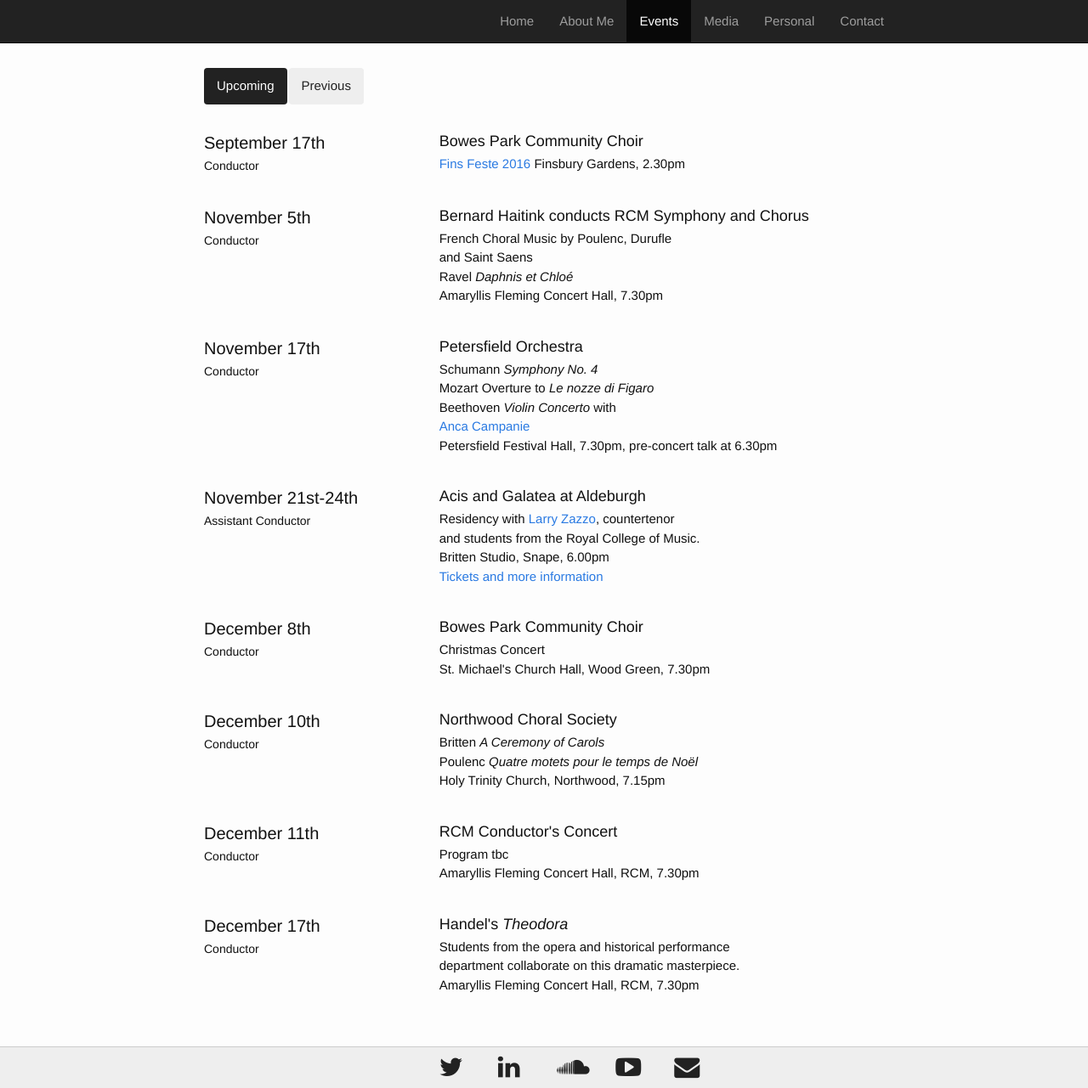
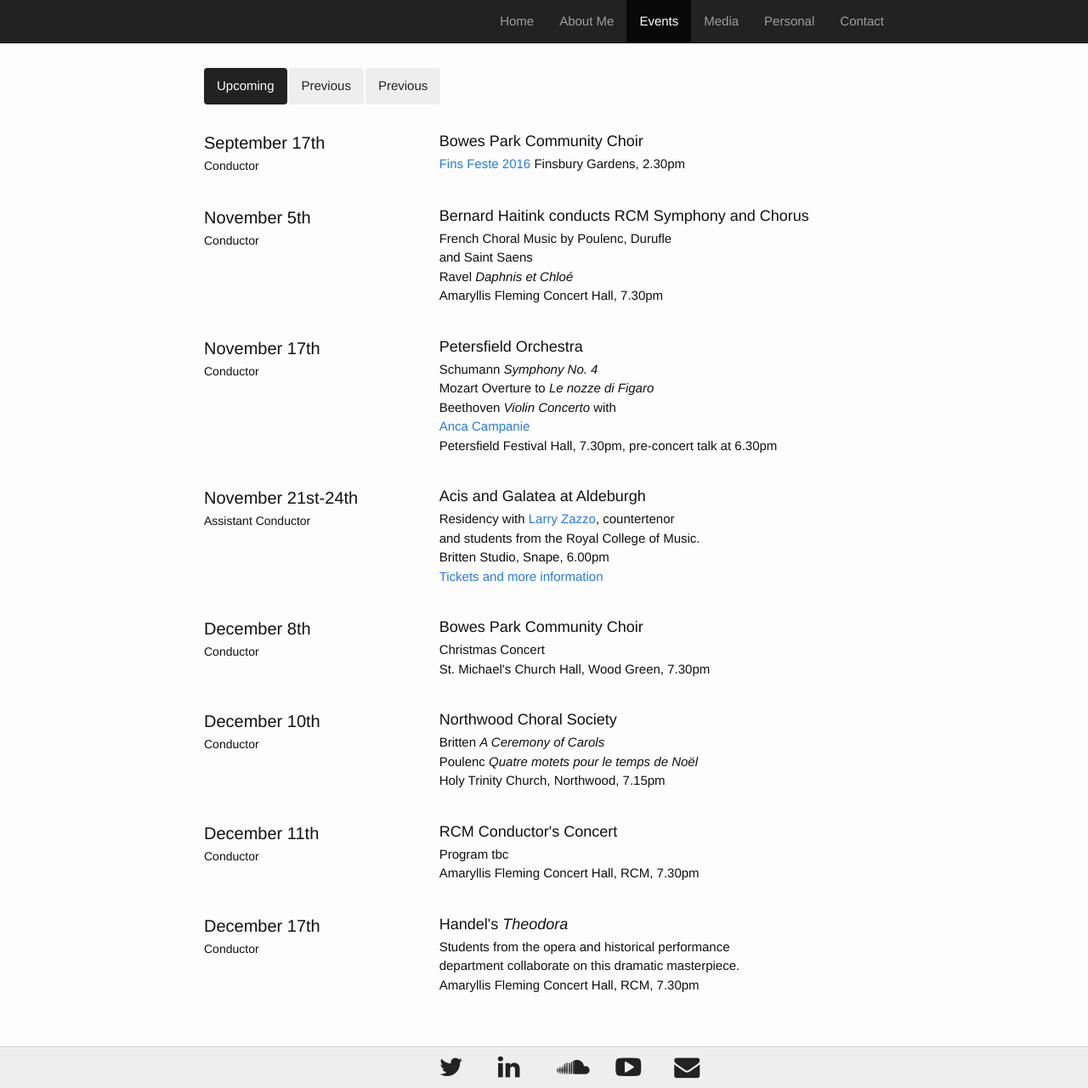
Before and after one commit to musicman10201/musicman10201.github.io, a Jekyll site: the page built from events.html, in a window 1280 px wide and 1281 px high. Shown: the whole window at 85% size. Built offline with Jekyll 4.4.1, drawn with Linux system fonts in a browser that asks for light colours.

Commit message:
Update events.html

```diff
--- a/_layouts/events.html
+++ b/_layouts/events.html
@@ -11,6 +11,8 @@
         </li>
         <li {% if page.path == 'previous_events.html' %} class="active"{% endif %}>
           <a href="/previous_events/">Previous</a>
+          <li {% if page.path == '2015.html' %} class="active"{% endif %}>
+          <a href="/previous_events/">Previous</a>
         </li>
       </ul>
       {{ content }}
```
